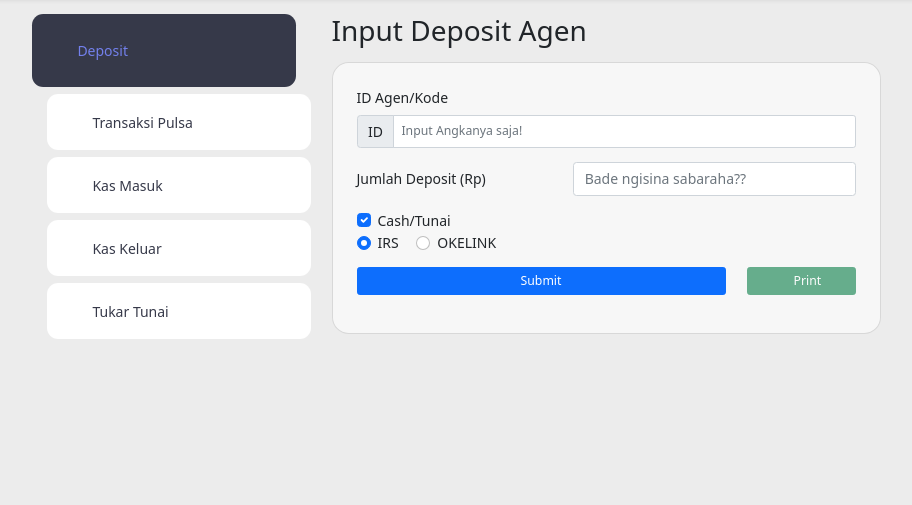
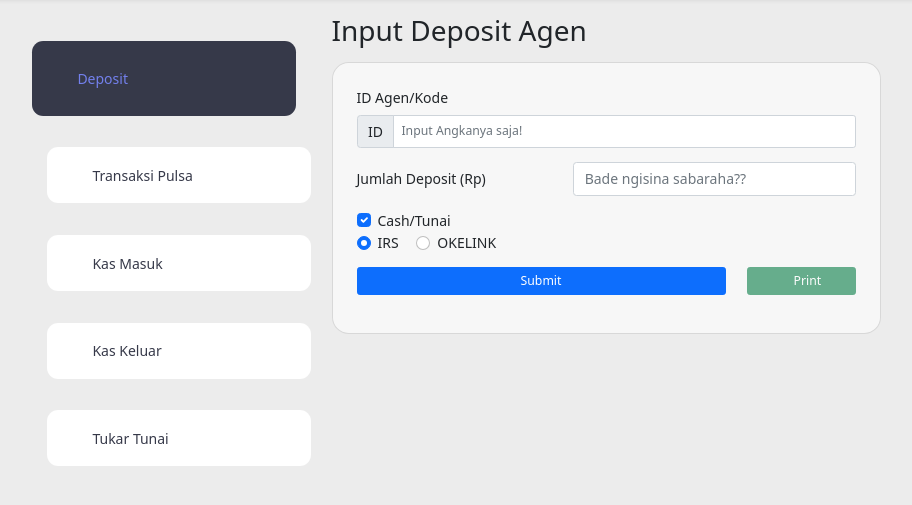
Before and after one commit to fendnugraha/pos, a CodeIgniter app: page /pos/transact in a window 1280 px wide. Shown: the part 49-554 px from the top of the page, without its empty margins (34-946 px from the left). Run offline with CodeIgniter, Linux system fonts and the light colour scheme; a user stored in the database is signed in; data comes from the database, SQL or seed files in the repository; data that the repository does not hold is empty; some libraries are stand-ins or nearby versions; some web fonts are replaced.

Commit message:
ganti flex

```diff
--- a/assets/css/mycss.css
+++ b/assets/css/mycss.css
@@ -47,9 +47,8 @@ a {
 
 .side-menu-trx {
     height: 60vh;
-    /* justify-content: space-around; */
-    gap: 0.5rem;
-    top: 4rem;
+    justify-content: space-evenly;
+    gap: 0.3rem;
 }
 
 .side-menu-trx a {
```
